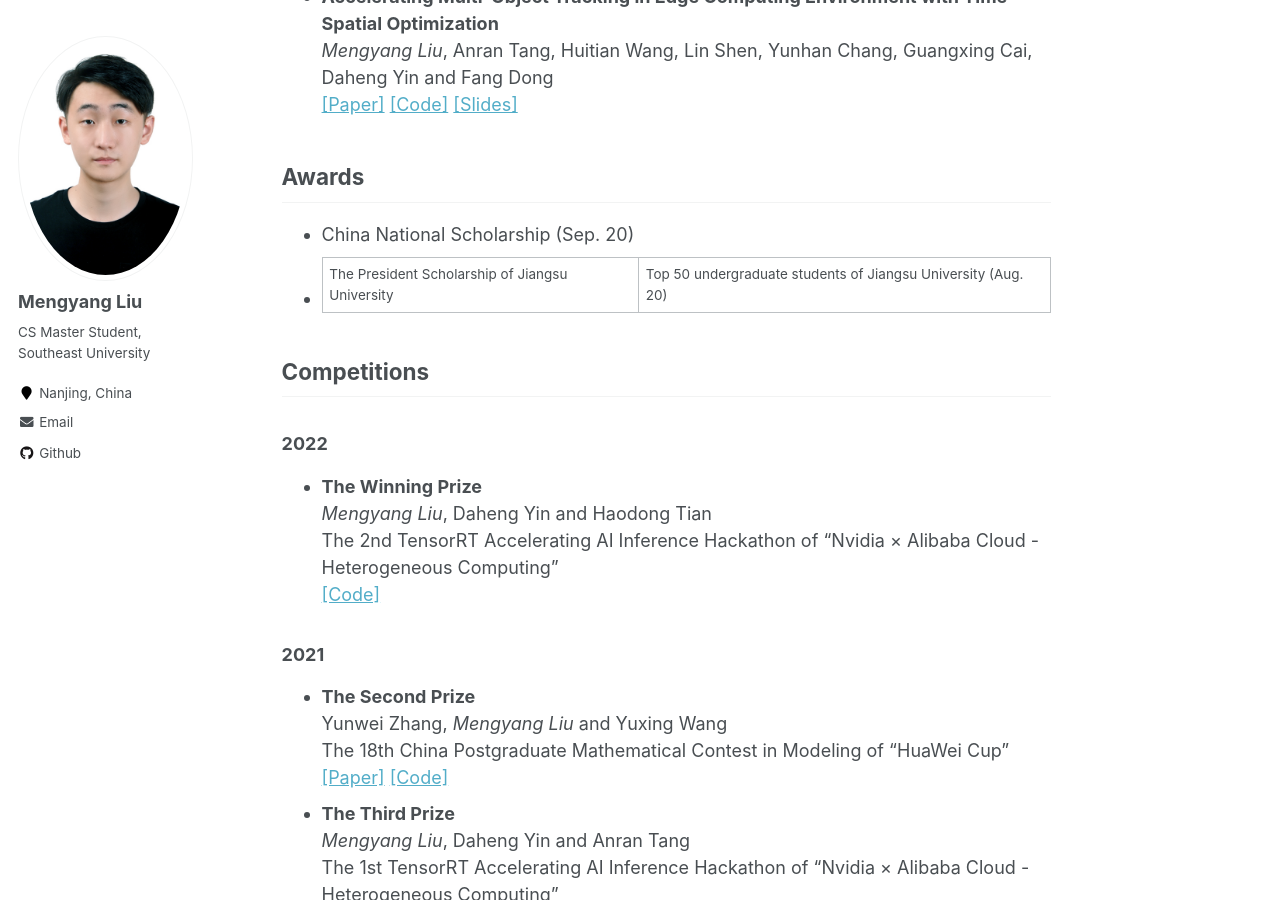
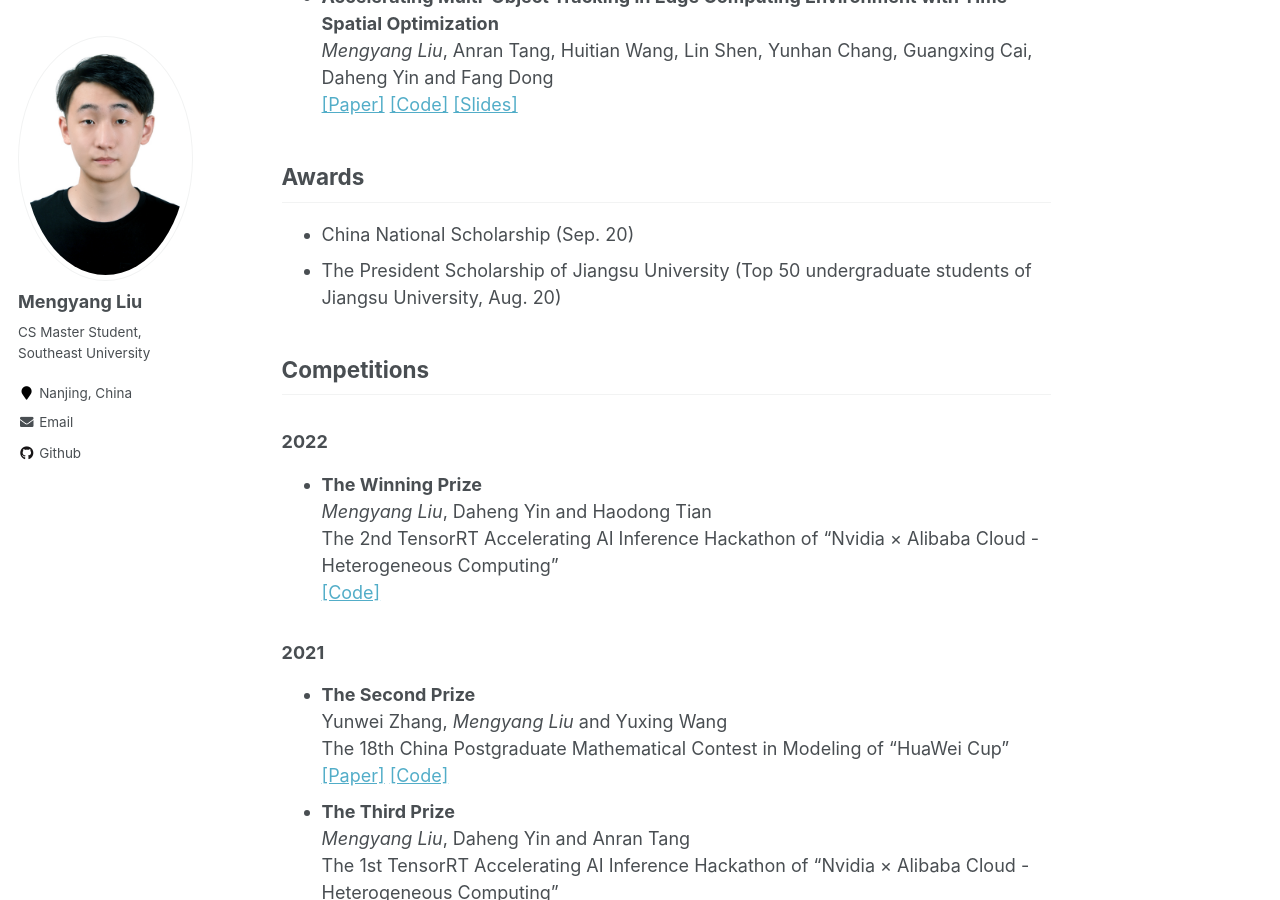
Before and after one commit to liu-mengyang/liu-mengyang.github.io, a Jekyll site: the page built from _pages/about.md, in a window 1280 px wide and 900 px high, scrolled down 720 px. Built offline with Jekyll 4.4.1, drawn with Linux system fonts in a browser that asks for light colours.

```diff
--- a/_pages/about.md
+++ b/_pages/about.md
@@ -31,7 +31,7 @@ CBD is an international conference organized by my supervisor and the lab. I pub
 ## Awards
 
 - China National Scholarship (Sep. 20)
-- The President Scholarship of Jiangsu University | Top 50 undergraduate students of Jiangsu University (Aug. 20)
+- The President Scholarship of Jiangsu University   (Top 50 undergraduate students of Jiangsu University, Aug. 20)
 
 ## Competitions
 
```
